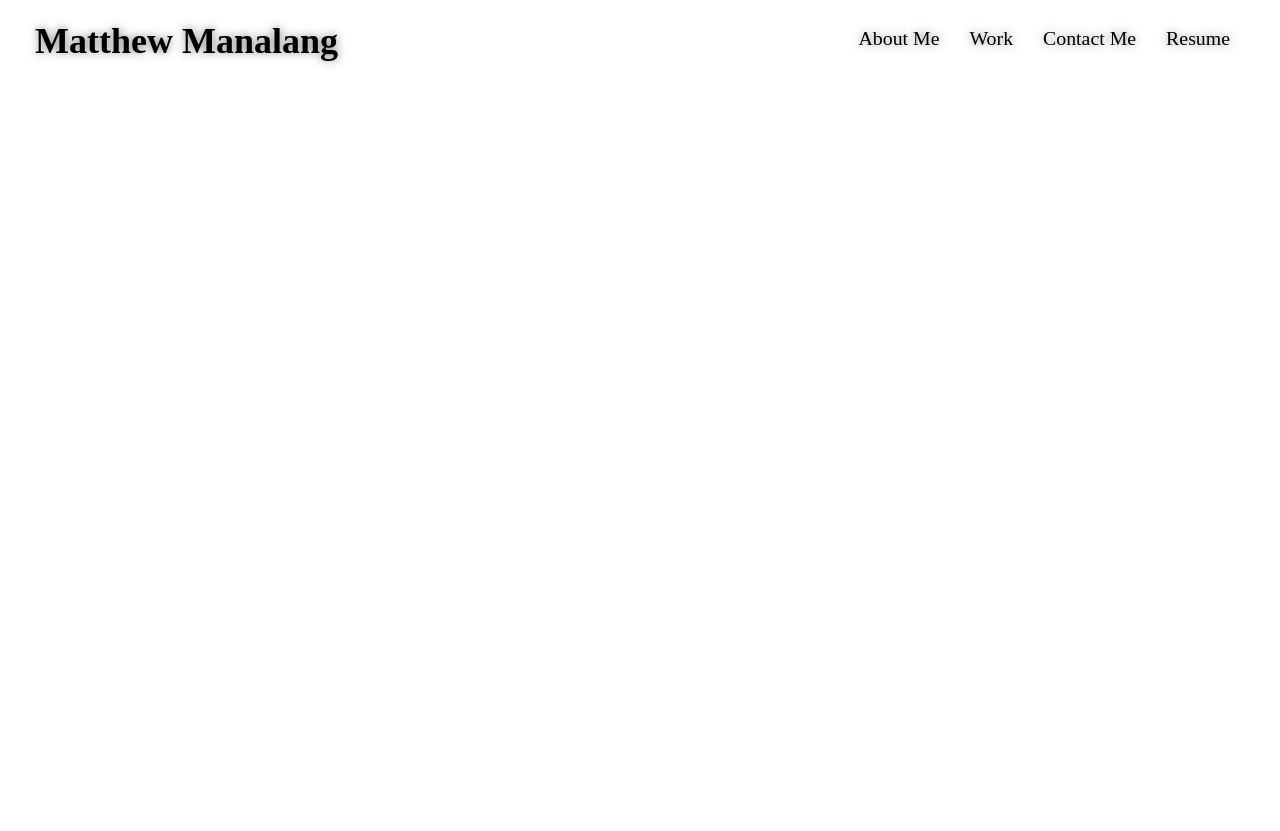
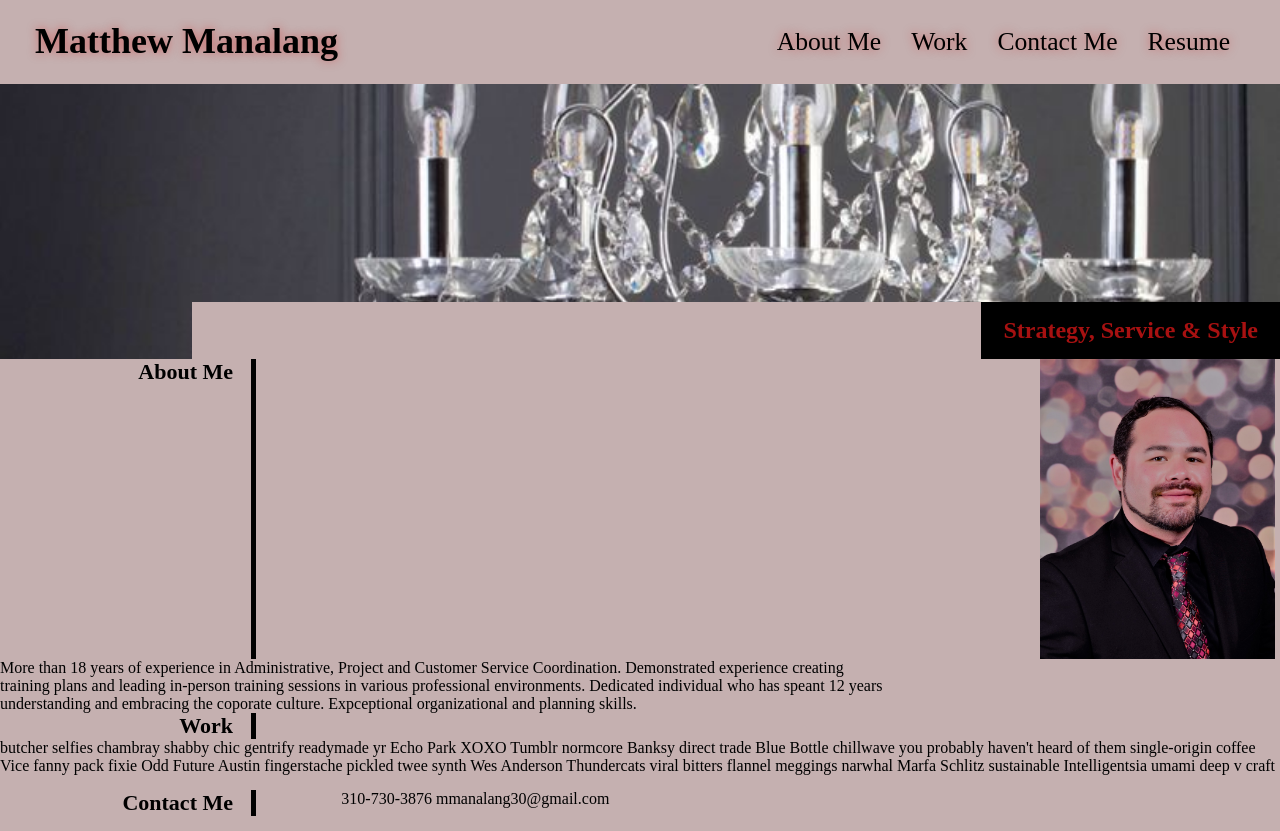
Before and after one commit to mmanalang21/my-portfolio, a plain HTML site: page index.html in a window 1280 px wide. Before the commit the page ends 800 px from the top, so only its background shows below. Drawn offline with Linux system fonts and the light colour scheme.

Commit message:
CSS Changes

```diff
--- a/assets/css/style.css
+++ b/assets/css/style.css
@@ -2,8 +2,8 @@
     box-sizing: border-box;
     margin: 0;
     padding: 0;
+    background-color: rgb(197, 176, 176)
   }
-
 
 header {
     padding: 20px 35px;
@@ -14,7 +14,6 @@ header {
     position: sticky;
     position: -webkit-sticky;
     top: 0;
-    background-image: url("../images/hero-bg.jpg");
     background-size: cover;
     background-attachment: fixed;
     background-position: 80%;
@@ -26,7 +25,7 @@ header {
     margin: 0;
     font-size: 36px;
     color: var(--primary-color);
-    text-shadow: 0 0 10px rgba(0, 0, 0, 0.5);
+    text-shadow: 0 0 10px rgba(212, 30, 30, 0.5);
   }
 
   header a {
@@ -49,8 +48,8 @@ header {
   header nav ul li a {
     padding: 10px 15px;
     font-weight: lighter;
-    font-size: 1.55vw;
-    text-shadow: 0 0 10px rgba(0, 0, 0, 0.5);
+    font-size: 2.00vw;
+    text-shadow: 0 0 10px rgba(212, 30, 30, 0.5);
   }
 
   header nav ul li a:hover {
@@ -58,3 +57,110 @@ header {
     color: var(--secondary-color);
     border-radius: 15px;
     text-shadow: none;
+  }
+
+  .hero {
+    background-image: url("../images/LED_Chandeliers_2_Banner_1.jpg");
+    background-size: cover;
+    background-position: center;
+    height: 275px;
+    width: 100%;
+    display: flex;
+    justify-content: flex-end;
+    align-items: flex-end;
+    text-align: right;
+  }
+
+  .hero div {
+    flex: 0 0 85%;
+  }
+
+  .hero h2 {
+    background-color: black;
+    color: rgb(167, 17, 17);
+    margin: 0;
+    padding: 15px 22px;
+    display: inline-block;
+  }
+
+  .image {
+    height: 300px;
+    width: 235px;
+    float: left;
+    margin: auto 5px;
+  }
+
+  #about-me {
+    display: flex;
+    flex-direction: row;
+    flex-wrap: wrap;
+    justify-content: space-between;
+    align-items: stretch;
+  }
+
+
+  #about-me > h2 {
+    flex: 0 0 20%;
+    text-align: right;
+    font-size: 22px;
+    border-right: 5px solid black;
+    padding-right: 18px;
+  }
+
+  #about-me > div {
+    flex: 0 0 70%;
+  }
+
+  #about p {
+    margin-bottom: 15px;
+  }
+
+
+  #work {
+    display: flex;
+    flex-direction: row;
+    flex-wrap: wrap;
+    justify-content: space-between;
+    align-items: stretch;
+  }
+
+
+  #work > h2 {
+    flex: 0 0 20%;
+    text-align: right;
+    font-size: 22px;
+    border-right: 5px solid black;
+    padding-right: 18px;
+  }
+
+  #work > div {
+    flex: 0 0 70%;
+  }
+
+  #work {
+    margin-bottom: 15px;
+  }
+
+  #contact-me {
+    display: flex;
+    flex-direction: row;
+    flex-wrap: wrap;
+    justify-content: space-between;
+    align-items: stretch;
+  }
+
+
+  #contact-me > h2 {
+    flex: 0 0 20%;
+    text-align: right;
+    font-size: 22px;
+    border-right: 5px solid black;
+    padding-right: 18px;
+  }
+
+  #contact-me > div {
+    flex: 0 0 70%;
+  }
+
+  #contact-me {
+    margin-bottom: 15px;
--- a/index.html
+++ b/index.html
@@ -5,10 +5,11 @@
         <link rel="stylesheet" href="./assets/css/style.css">
         <title>Matthew Manalang</title>
     </head>
+
     <Body>
         <header>
             <h1>
-                <a href="/">Matthew Manalang</a>
+                <a>Matthew Manalang</a>
             </h1>
             <nav>
                 <ul>
@@ -28,10 +29,47 @@
               </nav>
         </header>
 
+        <section class="hero">
+          <div class="test">
+            <h2>Strategy, Service & Style</h2>
+          </div>
+        </section>
 
+        <section id="about-me" class="intro">
+              <h2 class="section-title primary-border">
+                About Me
+              </h2>
 
+              <img class="image" src="./assets/images/self-image.jpg" alt="">
 
+            <div>
+              <p>
+                More than 18 years of experience in Administrative, Project and Customer Service Coordination. Demonstrated experience creating training plans and leading in-person training sessions in various professional environments. Dedicated individual who has speant 12 years understanding and embracing the coporate culture. Expceptional organizational and planning skills.
+              </p>
+            </div>
+          </section>
 
+          <section id="work" class="intro">
+              <h2 class="section-title primary-border">
+                Work
+              </h2>
+            </div>
+              <p>
+                butcher selfies chambray shabby chic gentrify readymade yr Echo Park XOXO Tumblr normcore Banksy direct trade  Blue Bottle chillwave you probably haven't heard of them single-origin coffee Vice fanny pack fixie Odd Future Austin fingerstache pickled twee synth Wes Anderson Thundercats viral bitters flannel meggings narwhal Marfa Schlitz sustainable Intelligentsia umami deep v craft
+              </p>
+            </div>
+          </section>
+
+          <section id="contact-me" class="intro">
+              <h2 class="section-title primary-border">
+                Contact Me
+              </h2>
+            </div>
+              <p>
+                <div>310-730-3876     mmanalang30@gmail.com</div>
+              </p>
+            </div>
+          </section>
 
 </Body>
 
```
Also changed, not shown: assets/images/LED_Chandeliers_2_Banner_1.jpg (added), assets/images/banner.png (added), assets/images/self-image.jpg (added).
